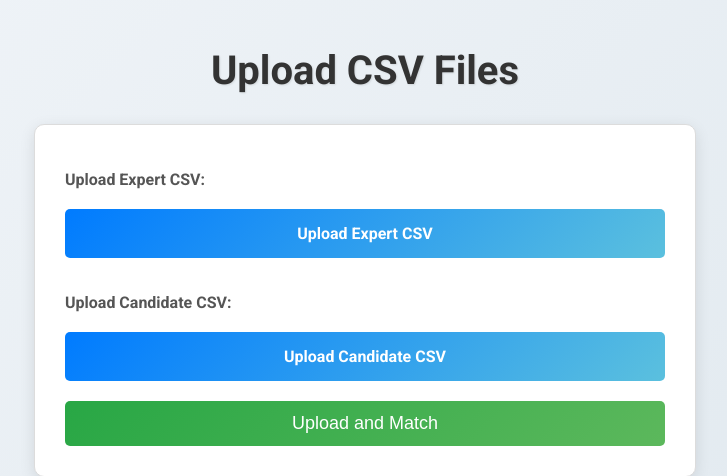
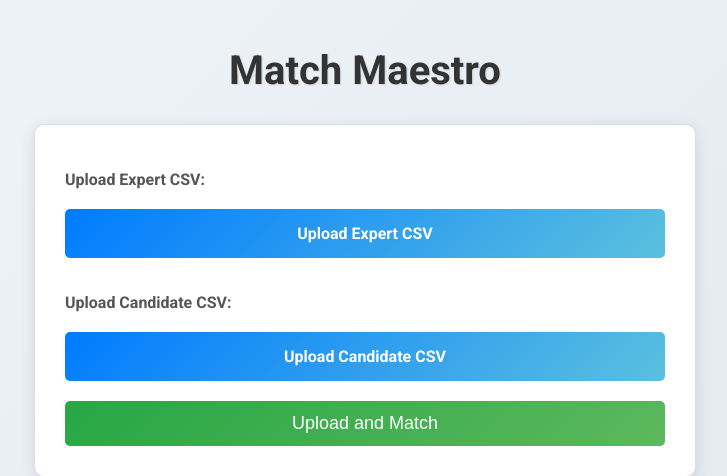
Before and after one commit to singhanmolpreet/expert_matching_system, a Django app: page /upload/ in a window 1280 px wide. Shown: the top 476 px of the page, without its empty margins (275-1002 px from the left). Run offline with Django 5.2, Linux system fonts and the light colour scheme.

Commit message:
Final after changes to HTML

```diff
--- a/rac_system/core/templates/core/upload.html
+++ b/rac_system/core/templates/core/upload.html
@@ -107,7 +107,7 @@
     </style>
 </head>
 <body>
-    <h1>Upload CSV Files</h1>
+    <h1>Match Maestro</h1>
     <div class="upload-container">
         <form method="POST" enctype="multipart/form-data">
             {% csrf_token %}
```
Also changed, not shown: rac_system/db.sqlite3.
